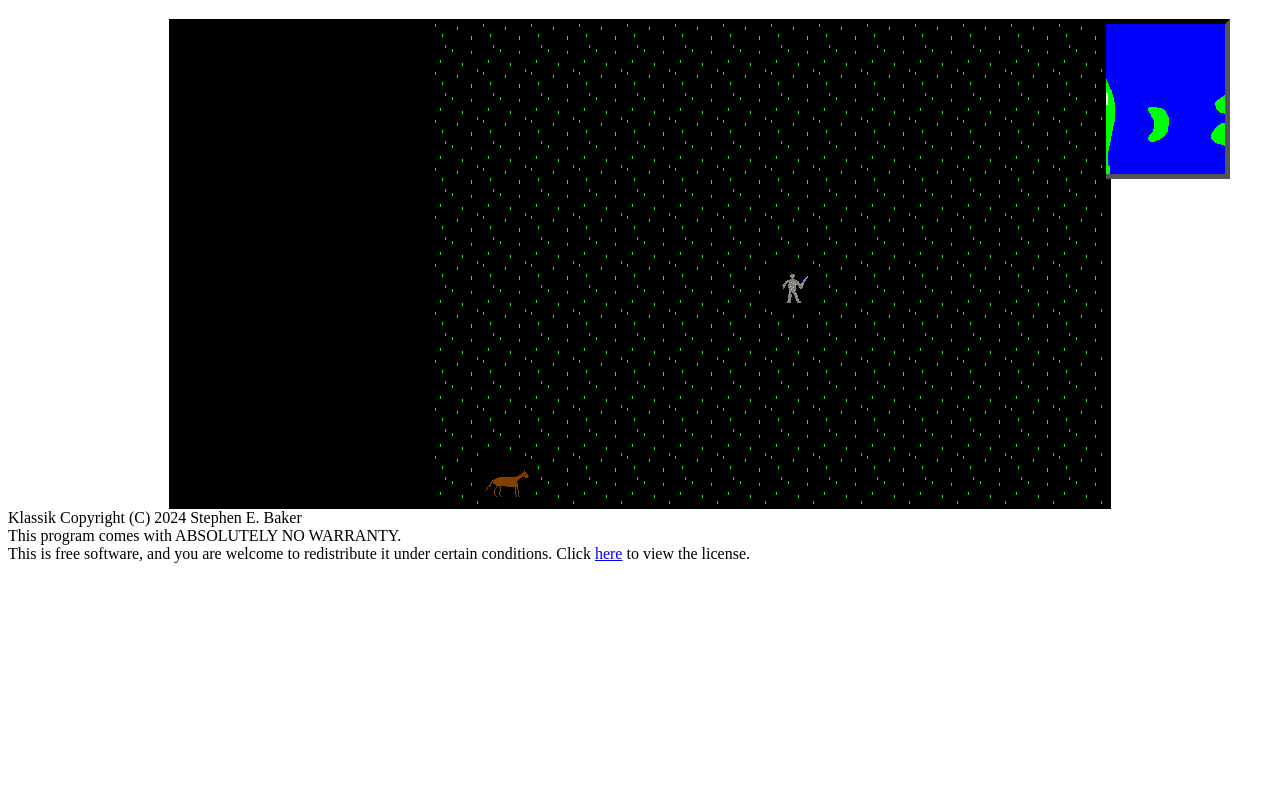
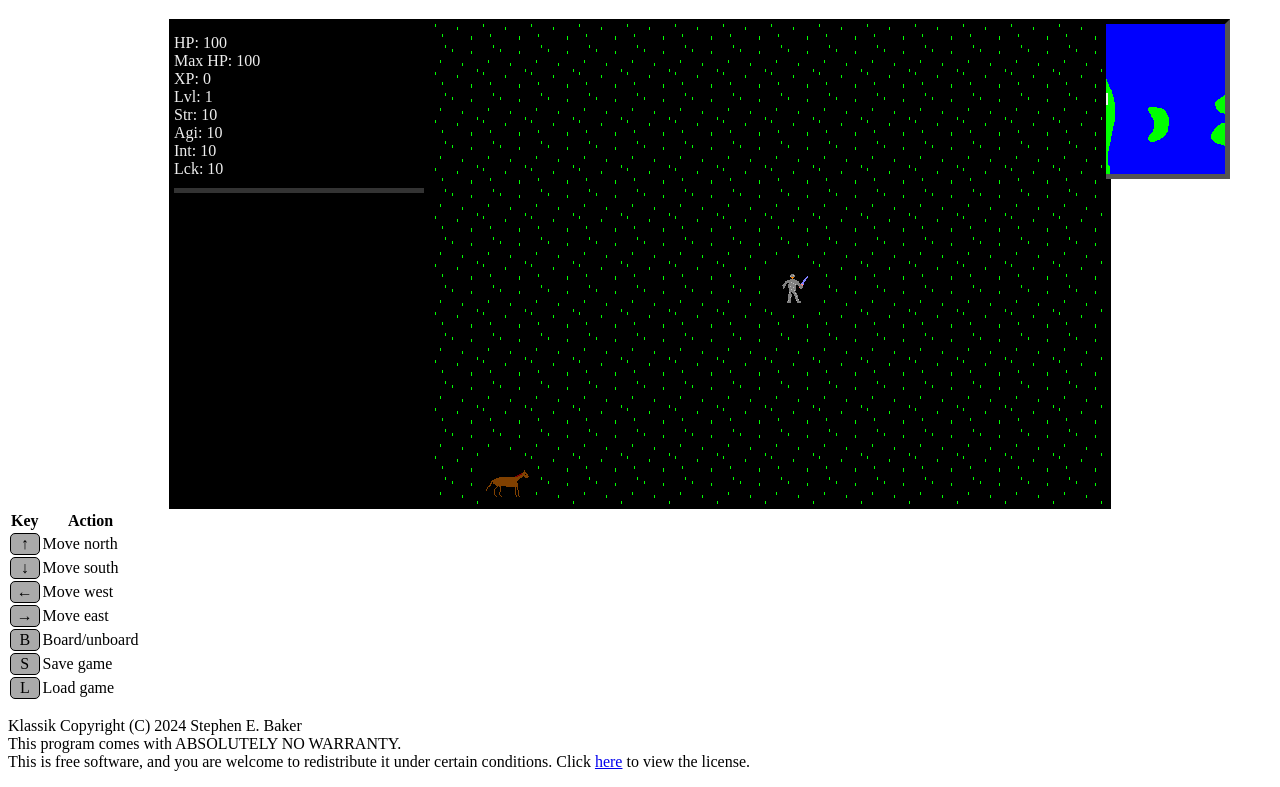
Before and after one commit to TheCycoONE/klassik, a website built with Vite: page index.html in a window 1280 px wide. Shown: the part 61-848 px from the top of the page. Before the commit the page ends 800 px from the top, so only its background shows below. Built offline with nearby package versions, Linux system fonts and the light colour scheme.

Commit message:
Add stats and keyboard controls
Player stats are now tracked and displayed on screen.

Also added a quick guide to the keyboard controls on the page for reference.

```diff
--- a/index.html
+++ b/index.html
@@ -5,22 +5,73 @@
   <head>
     <title>Klassik</title>
     <link rel="stylesheet" href="/src/style.css" />
+    <meta charset="utf-8" />
   </head>
   <body>
     <div id="header">
       <h1>Klassik</h1>
     </div>
     <div id="main">
-      <div id="stats"></div>
+      <div id="side-pane">
+        <div id="stats">
+          <div>HP: <span id="hp"></span></div>
+          <div>Max HP: <span id="maxHp"></span></div>
+          <div>XP: <span id="xp"></span></div>
+          <div>Lvl: <span id="level"></span></div>
+          <div>Str: <span id="strength"></span></div>
+          <div>Agi: <span id="agility"></span></div>
+          <div>Int: <span id="intelligence"></span></div>
+          <div>Lck: <span id="luck"></span></div>
+        </div>
+        <div id="game-log"></div>
+      </div>
       <canvas id="mini-map" width="250" height="150"></canvas>
       <div id="game-view"></div>
     </div>
+    <div id="controls">
+      <table>
+        <tr>
+          <th>Key</th>
+          <th>Action</th>
+        </tr>
+        <tr>
+          <td class="keyboard-key">↑</td>
+          <td>Move north</td>
+        </tr>
+        <tr>
+          <td class="keyboard-key">↓</td>
+          <td>Move south</td>
+        </tr>
+        <tr>
+          <td class="keyboard-key">←</td>
+          <td>Move west</td>
+        </tr>
+        <tr>
+          <td class="keyboard-key">→</td>
+          <td>Move east</td>
+        </tr>
+        <tr>
+          <td class="keyboard-key">B</td>
+          <td>Board/unboard</td>
+        </tr>
+        <tr>
+          <td class="keyboard-key">S</td>
+          <td>Save game</td>
+        </tr>
+        <tr>
+          <td class="keyboard-key">L</td>
+          <td>Load game</td>
+        </tr>
+      </table>
+    </div>
     <div id="footer">
-      Klassik Copyright (C) 2024 Stephen E. Baker<br />
-      This program comes with ABSOLUTELY NO WARRANTY.<br />
-      This is free software, and you are welcome to redistribute it under
-      certain conditions. Click
-      <a href="COPYING.html" target="_blank">here</a> to view the license.
+      <p>
+        Klassik Copyright (C) 2024 Stephen E. Baker<br />
+        This program comes with ABSOLUTELY NO WARRANTY.<br />
+        This is free software, and you are welcome to redistribute it under
+        certain conditions. Click
+        <a href="COPYING.html" target="_blank">here</a> to view the license.
+      </p>
     </div>
     <script type="module" src="/src/main.ts"></script>
   </body>
--- a/src/main.ts
+++ b/src/main.ts
@@ -61,9 +61,18 @@ const player_start_x = 200
 const player_start_y = 150
 
 const game_view = getElemByIdOrThrow("game-view", HTMLDivElement)
-const stats_view = getElemByIdOrThrow("stats", HTMLDivElement)
+const side_pane = getElemByIdOrThrow("side-pane", HTMLDivElement)
 const mini_map_view = getElemByIdOrThrow("mini-map", HTMLCanvasElement)
-const game_log_div = document.createElement("div")
+const game_log_div = getElemByIdOrThrow("game-log", HTMLDivElement)
+
+const hp_span = getElemByIdOrThrow("hp", HTMLSpanElement)
+const maxHp_span = getElemByIdOrThrow("maxHp", HTMLSpanElement)
+const xp_span = getElemByIdOrThrow("xp", HTMLSpanElement)
+const level_span = getElemByIdOrThrow("level", HTMLSpanElement)
+const strength_span = getElemByIdOrThrow("strength", HTMLSpanElement)
+const agility_span = getElemByIdOrThrow("agility", HTMLSpanElement)
+const intelligence_span = getElemByIdOrThrow("intelligence", HTMLSpanElement)
+const luck_span = getElemByIdOrThrow("luck", HTMLSpanElement)
 
 const game_grid_width = game_view.clientWidth / tile_width
 const game_grid_height = game_view.clientHeight / tile_height
@@ -302,6 +311,17 @@ function updateGameView() {
   ].replaceChildren(getPlayerIcon())
 }
 
+function updateStats() {
+  hp_span.textContent = "" + player.hp
+  maxHp_span.textContent = "" + player.maxHp
+  xp_span.textContent = "" + player.xp
+  level_span.textContent = "" + player.level
+  strength_span.textContent = "" + player.strength
+  agility_span.textContent = "" + player.agility
+  intelligence_span.textContent = "" + player.intelligence
+  luck_span.textContent = "" + player.luck
+}
+
 function appendActionToLog(line: string) {
   const line_div = document.createElement("div")
   line_div.appendChild(document.createTextNode(line))
@@ -419,6 +439,7 @@ function action(evt: KeyboardEvent) {
       break
     case "l":
       if (SaveManager.load()) {
+        updateStats()
         appendActionToLog("Loaded")
       } else {
         appendActionToLog("No save data available")
@@ -474,9 +495,10 @@ function afterLoad() {
   player.position = new MapCoordinate(player_start_x, player_start_y)
 
   game_log_div.style.overflowY = "scroll"
-  stats_view.appendChild(game_log_div)
+  side_pane.appendChild(game_log_div)
 
   setupGameView()
+  updateStats()
   updateGameView()
 
   document.addEventListener("keydown", action)
--- a/src/style.css
+++ b/src/style.css
@@ -1,4 +1,8 @@
 /** @format */
+
+body {
+  box-sizing: border-box;
+}
 
 #header {
   text-align: center;
@@ -14,13 +18,21 @@
   border: 5px solid black;
 }
 
-#stats {
+#side-pane {
   display: flex;
   flex-direction: column;
   width: 250px;
   height: 480px;
   background-color: #000f;
   color: #eee;
+}
+
+#side-pane > div {
+  padding: 10px 0;
+}
+
+#stats {
+  border-bottom: 5px solid #333;
 }
 
 #mini-map {
@@ -41,3 +53,12 @@
   grid-template-columns: repeat(auto-fill, 48px);
   gap: 0 0;
 }
+
+.keyboard-key {
+  text-align: center;
+  background-color: #aaa;
+  border-radius: 5px;
+  border-color: #000;
+  border-style: solid;
+  border-width: 1px;
+}
--- a/src/types.ts
+++ b/src/types.ts
@@ -73,10 +73,45 @@ export class MapCoordinate {
 }
 
 export class Player implements Persistable {
+  static readonly LVL_TABLE = [
+    { xp: 0, maxHp: 100 },
+    { xp: 100, maxHp: 110 },
+    { xp: 200, maxHp: 130 },
+    { xp: 300, maxHp: 150 },
+    { xp: 500, maxHp: 170 },
+    { xp: 800, maxHp: 200 },
+    { xp: 1300, maxHp: 250 },
+    { xp: 2000, maxHp: 300 },
+    { xp: 3300, maxHp: 500 },
+    { xp: 5400, maxHp: 800 },
+    { xp: 8800, maxHp: 999 },
+  ]
+
   readonly saveId = "player"
   position: MapCoordinate = new MapCoordinate(0, 0)
   vehicle: VehicleType = VehicleType.None
   lastMoveDirection: Direction = Direction.South
+
+  // stats
+  hp: number = 100
+  xp: number = 0
+  level: number = 1
+  strength: number = 10
+  agility: number = 10
+  intelligence: number = 10
+  luck: number = 10
+
+  get maxHp(): number {
+    return Player.LVL_TABLE[this.level - 1].maxHp
+  }
+
+  canLevelUp(): boolean {
+    if (this.level === Player.LVL_TABLE.length - 1) {
+      // max level
+      return false
+    }
+    return this.xp >= Player.LVL_TABLE[this.level + 1].xp
+  }
 
   serialize(): string {
     return JSON.stringify(this)
@@ -88,6 +123,14 @@ export class Player implements Persistable {
     this.position.y = obj.position.y
     this.lastMoveDirection = obj.lastMoveDirection
     this.vehicle = obj.vehicle
+
+    this.hp = obj.hp
+    this.xp = obj.xp
+    this.level = obj.level
+    this.strength = obj.strength
+    this.agility = obj.agility
+    this.intelligence = obj.intelligence
+    this.luck = obj.luck
   }
 }
 
```
